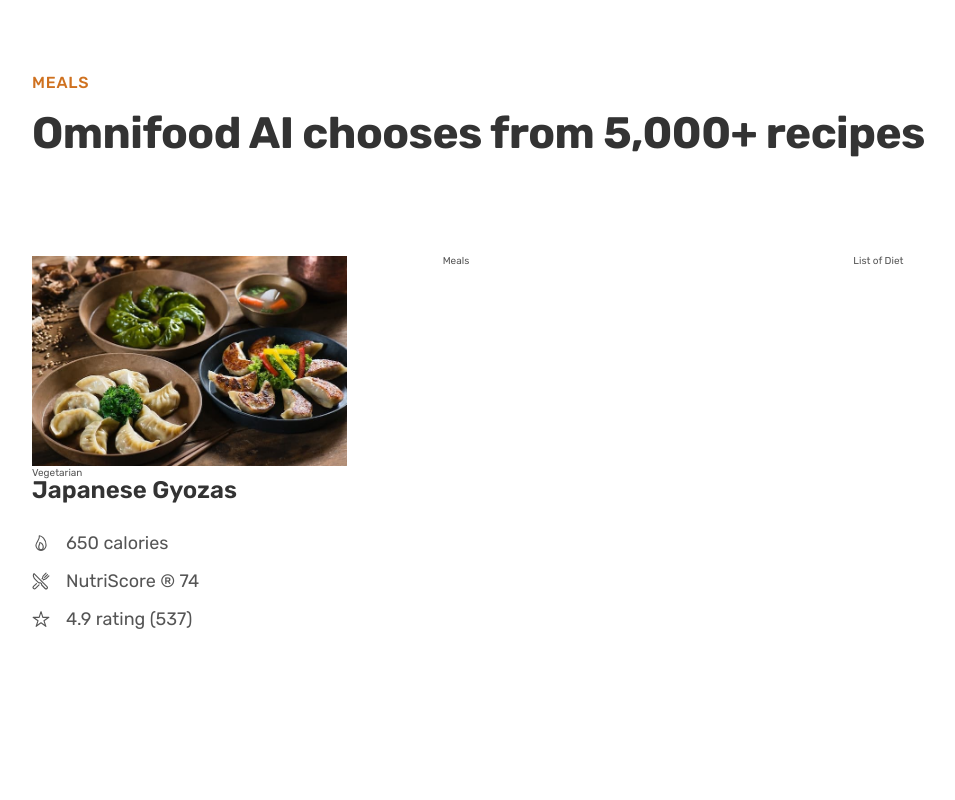
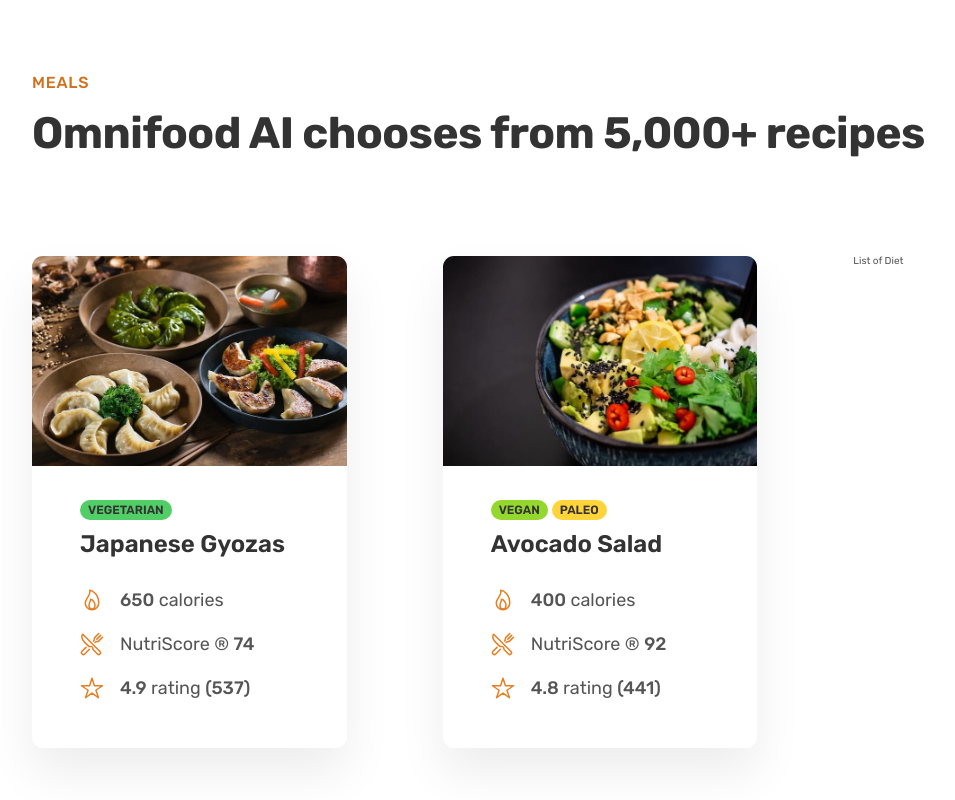
Before and after one commit to llancruzz/omnifood, a plain HTML site: page index.html in a window 1280 px wide. Shown: the part 2600-3400 px from the top of the page, without its empty margins (40-995 px from the left). Before the commit the page ends 3324 px from the top, so only its background shows below. Drawn offline with nearby package versions, Linux system fonts and the light colour scheme.

Commit message:
feat: Created category meals cards

```diff
--- a/css/general.css
+++ b/css/general.css
@@ -180,3 +180,7 @@ body {
 .margin-right-sm {
   margin-right: 1.6rem !important;
 }
+
+strong {
+  font-weight: 500;
+}
--- a/css/style.css
+++ b/css/style.css
@@ -209,6 +209,42 @@
   padding: 9.6rem 0;
 }
 
+.meal {
+  box-shadow: 0 2.4rem 4.8rem rgba(0, 0, 0, 0.075);
+  border-radius: 11px;
+  overflow: hidden;
+}
+
+.meal-content {
+  padding: 3.2rem 4.8rem 4.8rem 4.8rem;
+}
+
+.meal-tags {
+  margin-bottom: 1.2rem;
+  display: flex;
+  gap: 0.4rem;
+}
+
+.tag {
+  display: inline-block;
+  padding: 0.4rem 0.8rem;
+  font-size: 1.2rem;
+  font-weight: 600;
+  text-transform: uppercase;
+  color: #333;
+  border-radius: 100px;
+}
+
+.tag-vegetarian {
+  background-color: #51cf66;
+}
+.tag-vegan {
+  background-color: #94d82d;
+}
+.tag-paleo {
+  background-color: #ffd43b;
+}
+
 .meal-title {
   font-size: 2.4rem;
   color: #333;
@@ -230,6 +266,12 @@
   gap: 1.6rem;
 }
 
+.meal-icon {
+  height: 2.4rem;
+  width: 2.4rem;
+  color: #e67e22;
+}
+
 .meal-img {
   width: 100%;
 }
--- a/index.html
+++ b/index.html
@@ -178,24 +178,65 @@
               alt="Japanese Gyozas"
               class="meal-img"
             />
-            <span>Vegetarian</span>
+            <div class="meal-content">
+              <div class="meal-tags">
+                <span class="tag tag-vegetarian">Vegetarian</span>
+              </div>
               <p class="meal-title">Japanese Gyozas</p>
               <ul class="meal-attributes">
                 <li class="meal-attribute">
-                <ion-icon name="flame-outline"></ion-icon
-                ><span>650 calories</span>
+                  <ion-icon class="meal-icon" name="flame-outline"></ion-icon
+                  ><span><strong>650</strong> calories</span>
                 </li>
                 <li class="meal-attribute">
-                <ion-icon name="restaurant-outline"></ion-icon
-                ><span>NutriScore &reg; 74</span>
+                  <ion-icon
+                    class="meal-icon"
+                    name="restaurant-outline"
+                  ></ion-icon
+                  ><span>NutriScore &reg; <strong>74</strong></span>
                 </li>
                 <li class="meal-attribute">
-                <ion-icon name="star-outline"></ion-icon
-                ><span>4.9 rating (537)</span>
+                  <ion-icon class="meal-icon" name="star-outline"></ion-icon
+                  ><span
+                    ><strong>4.9</strong> rating <strong>(537)</strong></span
+                  >
                 </li>
               </ul>
             </div>
-          <div class="meal">Meals</div>
+          </div>
+          <div class="meal">
+            <img
+              src="img/meals/meal-2.jpg"
+              alt="Avocado Salad"
+              class="meal-img"
+            />
+            <div class="meal-content">
+              <div class="meal-tags">
+                <span class="tag tag-vegan">Vegan</span>
+                <span class="tag tag-paleo">Paleo</span>
+              </div>
+              <p class="meal-title">Avocado Salad</p>
+              <ul class="meal-attributes">
+                <li class="meal-attribute">
+                  <ion-icon class="meal-icon" name="flame-outline"></ion-icon
+                  ><span><strong>400</strong> calories</span>
+                </li>
+                <li class="meal-attribute">
+                  <ion-icon
+                    class="meal-icon"
+                    name="restaurant-outline"
+                  ></ion-icon
+                  ><span>NutriScore &reg; <strong>92</strong></span>
+                </li>
+                <li class="meal-attribute">
+                  <ion-icon class="meal-icon" name="star-outline"></ion-icon
+                  ><span
+                    ><strong>4.8</strong> rating <strong>(441)</strong></span
+                  >
+                </li>
+              </ul>
+            </div>
+          </div>
           <div class="list">List of Diet</div>
         </div>
       </section>
```
Lines whose indentation alone changed are shown as unchanged.
